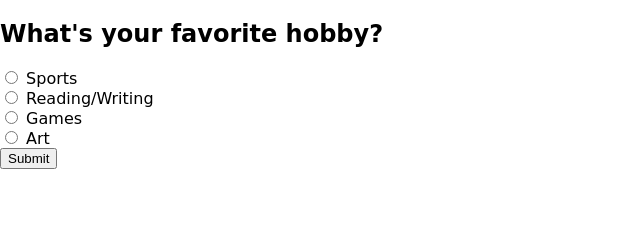
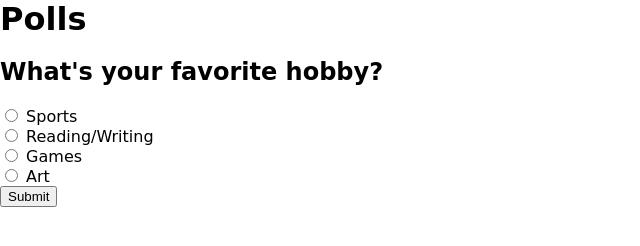
Before and after one commit to kyle22112/ferret-man, a plain HTML site: page polls.html in a window 1280 px wide. Shown: the whole page, without its empty margins (0-640 px from the left). Drawn offline with Linux system fonts and the light colour scheme.

Commit message:
Update polls.html

```diff
--- a/polls.html
+++ b/polls.html
@@ -9,6 +9,7 @@
     <link rel="icon" href="ferret_logo.jpg" type="image/x-icon">
   </head>
   <body>
+    <h1>Polls</h1>
     <form id="pollForm">
     <h2>What's your favorite hobby?</h2>
     <input type="radio" name="hobby" value="sports"> Sports<br>
```
